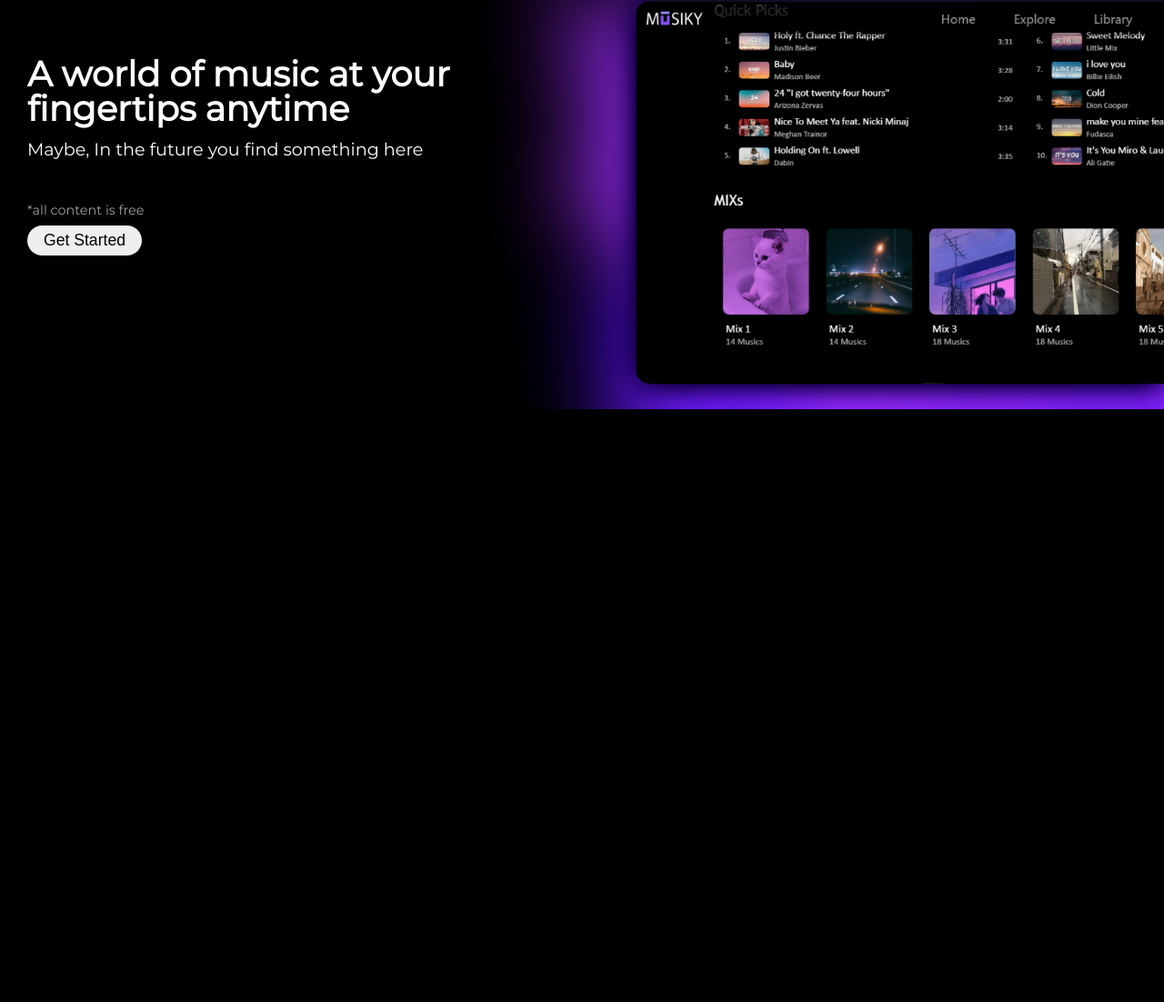
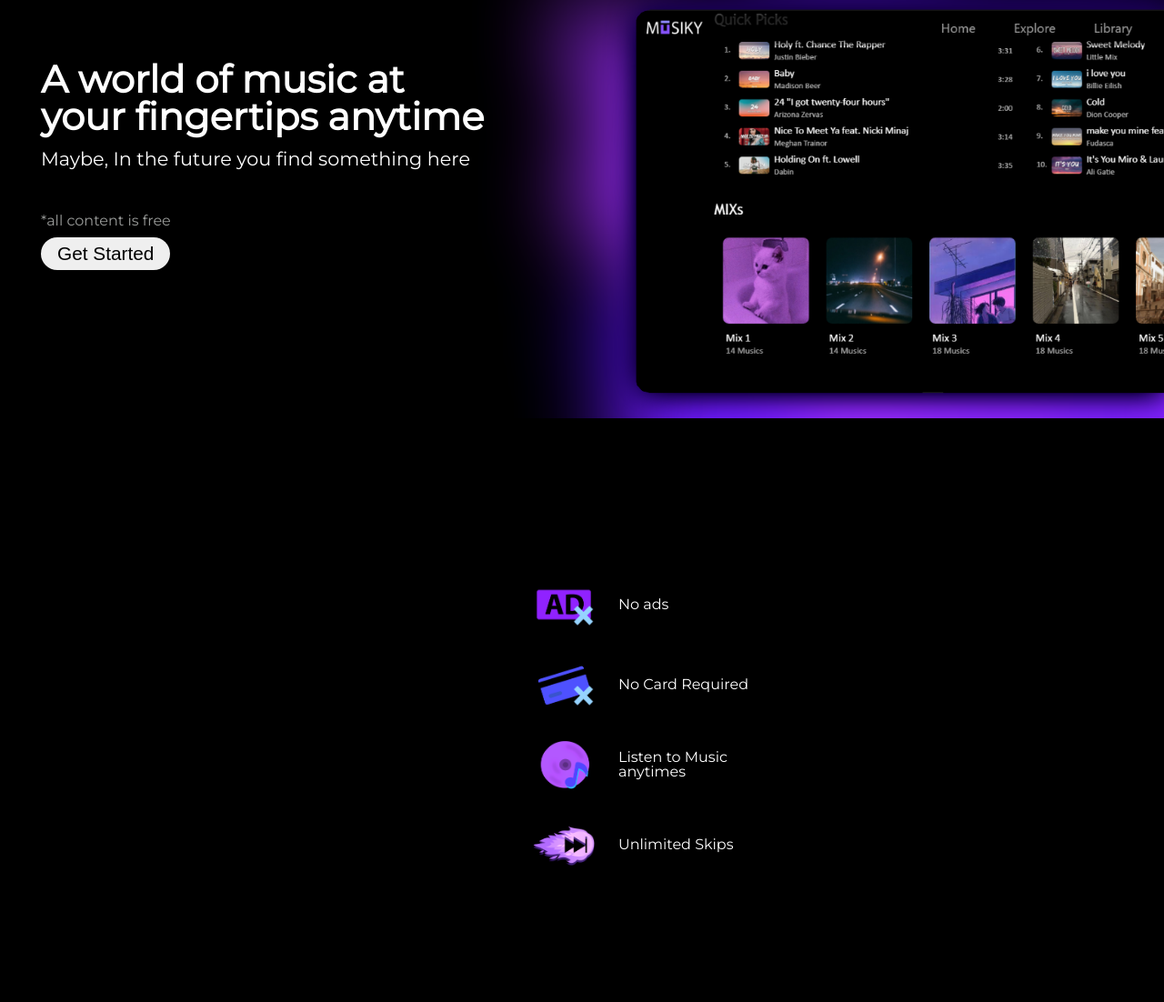
Before and after one commit to Emerson-Britto/Musiky-Site, a plain HTML site: page index.html in a window 1280 px wide. Shown: the part 210-1312 px from the top of the page at 91% size. Before the commit the page ends 800 px from the top, so only its background shows below. Drawn offline with Linux system fonts and the light colour scheme.

Commit message:
section features

```diff
--- a/css/header.css
+++ b/css/header.css
@@ -24,6 +24,10 @@ header {
     width: 60%;
 }
 
+.options_li {
+    font-size: 1.1em;
+}
+
 .options_li:hover {
     border-bottom: 1px solid #fff;
 }
--- a/css/introdution-presentation.css
+++ b/css/introdution-presentation.css
@@ -3,33 +3,33 @@
     flex-direction: column;
     justify-content: center;
     width: 100vw;
-    height: 620px;
+    height: 640px;
     background: url(../assets/img/simple-preview-desktop.png) no-repeat right/60%;
 }
 
 .getStarted {
     display: flex;
-    margin-left: 30px;
+    margin-left: 45px;
     flex-direction: column;
     justify-content: center;
     height: 50%;
 }
 
 .getStarted_title {
-    width: 45%;
+    width: 40%;
     font-weight: bold;
     margin-bottom: 15px;
-    font-size: 2.4em;
+    font-size: 2.6em;
 }
 
 .getStarted_details {
-    font-size: 1.2em;
+    font-size: 1.3em;
     margin-bottom: 50px;
 }
 
 #getStarted_note {
     color: #9A9C9A;
-    font-size: 0.9em;
+    font-size: 1em;
     margin-bottom: 10px;
 }
 
@@ -37,7 +37,7 @@
     border: none;
     border-radius: 18px;
     padding: 6px 18px;
-    font-size: 1.1em;
+    font-size: 1.3em;
     cursor: pointer;
     transition: 500ms;
 }
--- /dev/null
+++ b/css/section-features.css
@@ -0,0 +1,24 @@
+.feature_conteiner {
+	display: flex;
+	justify-content: flex-end;
+	align-items: center;
+	width: 100vw;
+	height: 600px;
+	/*background-color: rgb(255 255 255 / 6%);*/
+}
+
+.features_list {
+	width: 700px;
+}
+
+.features_card {
+	display: flex;
+	align-items: center;
+	width: 40%;
+	margin-bottom: 10px;
+}
+
+.features_icons {
+	width: 80px;
+	margin-right: 20px;
+}
--- a/index.html
+++ b/index.html
@@ -11,6 +11,7 @@
 		<link rel="stylesheet" href="css/index.css">
 		<link rel="stylesheet" href="css/header.css">
 		<link rel="stylesheet" href="css/introdution-presentation.css">
+		<link rel="stylesheet" href="css/section-features.css">
 		<link rel="icon" href="assets/icon.png">
 	</head>
 
@@ -31,6 +32,7 @@
         	</section>
         </header>
         <main>
+        	<section>
 	        	<section class="introdution_presentation">
 	        		<section class="getStarted">
 		        		<h1 class="getStarted_title">A world of music at your fingertips anytime</h1>
@@ -40,9 +42,30 @@
 		        			<button id="btn_getStarted">Get Started</button>
 		        		</section>
 	        		</section>
+	        	</secion>
+        	</section>
+        	<section class="feature_conteiner">
+        		<section class="features_list">
+        			<div class="features_card">
+        				<img class="features_icons" src="./assets/icons/noAdsIcon.png" alt="no ads icon">
+        				<p>No ads</p>
+        			</div>
+        			<div class="features_card">
+        				<img class="features_icons" src="./assets/icons/noCardRequired.png" alt="no card required icon">
+        				<p>No Card Required</p>
+        			</div>
+        			<div class="features_card">
+        				<img class="features_icons" src="./assets/icons/playMusic.png" alt="Listen to Music anytime icon">
+        				<p>Listen to Music anytimes</p>
+        			</div>
+        			<div class="features_card">
+        				<img class="features_icons" src="./assets/icons/unlimitedSkip.png" alt="Unlimited Skip icon">
+        				<p>Unlimited Skips</p>
+        			</div>
+        		</section>
+        	</section>
+        </main>
 
-        	</secion>
-        </main>
 
         <!-- <a href="index2.html">Segunda Pag.</a> -->
 		<script type="text/javascript" src="js/index.js"></script>
```
Also changed, not shown: assets/icons/noAdsIcon.png (added), assets/icons/noCardRequired.png (added), assets/icons/playMusic.png (added), assets/icons/unlimitedSkip.png (added). Lines whose indentation alone changed are shown as unchanged.
